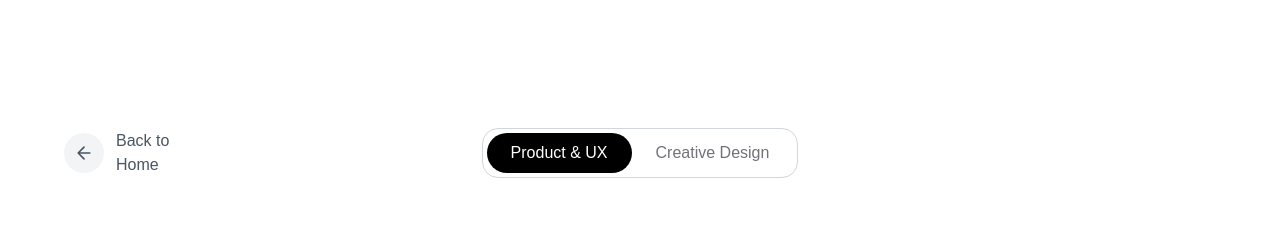
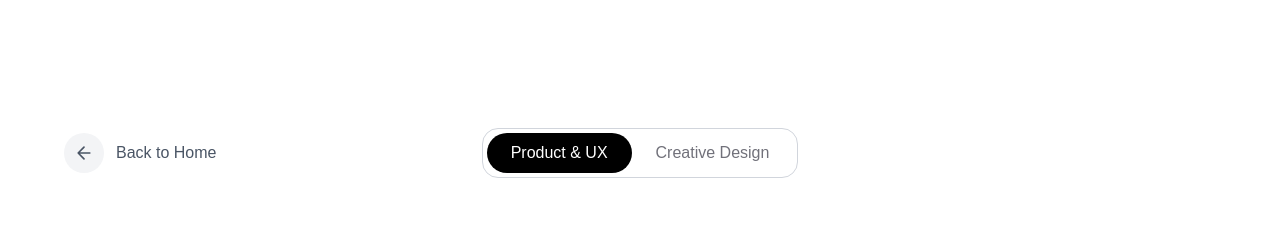
Before and after one commit to bineetbarthwal/bineet-barthwal.github.io, a Next.js app: page /work in a window 1280 px wide. Shown: the top 228 px of the page. Built offline with nearby package versions, Linux system fonts and the light colour scheme.

Commit message:
Fix back button text wrap and align container

```diff
--- a/src/app/work/page.js
+++ b/src/app/work/page.js
@@ -12,10 +12,11 @@ export default function WorkPage() {
         <div className="w-full max-w-6xl">
 
           {/* Top Bar: Standardized Container Alignment */}
-          <div className="flex flex-col md:flex-row items-start md:items-center justify-between w-full mb-16 gap-6">
+          <div className="flex flex-col md:flex-row items-start md:items-center w-full mb-16 gap-6">
 
             {/* 1. Left: Back Button */}
-            <Link href="/" className="inline-flex items-center gap-3 text-gray-600 hover:text-[#1C1C1C] transition-colors group w-[140px]">
+            <div className="flex-1">
+              <Link href="/" className="inline-flex items-center gap-3 text-gray-600 hover:text-[#1C1C1C] transition-colors group w-fit whitespace-nowrap">
                 <span className="flex items-center justify-center w-10 h-10 rounded-full bg-gray-100 group-hover:bg-gray-200 transition-colors shrink-0">
                   <svg width="20" height="20" viewBox="0 0 24 24" fill="none" stroke="currentColor" strokeWidth="2" strokeLinecap="round" strokeLinejoin="round">
                     <path d="M19 12H5M12 19l-7-7 7-7"/>
@@ -23,9 +24,10 @@ export default function WorkPage() {
                 </span>
                 <span className="font-medium text-sm md:text-base">Back to Home</span>
               </Link>
+            </div>
 
             {/* 2. Center: Toggle Switch */}
-            <div className="flex items-center justify-center">
+            <div className="shrink-0 flex items-center justify-center">
               <div className="flex items-center rounded-[16px] border border-gray-300 bg-white/95 p-1">
                 <button
                   onClick={() => setActiveTab("UX")}
@@ -50,8 +52,9 @@ export default function WorkPage() {
               </div>
             </div>
 
-            {/* 3. Right: Spacer (Matches back button width to keep toggle perfectly centered) */}
-            <div className="hidden md:block w-[140px]"></div>
+            {/* 3. Right: Flexible Spacer */}
+            <div className="flex-1 hidden md:block"></div>
+
           </div>
 
           {/* Page Title */}
```
Lines whose indentation alone changed are shown as unchanged.
